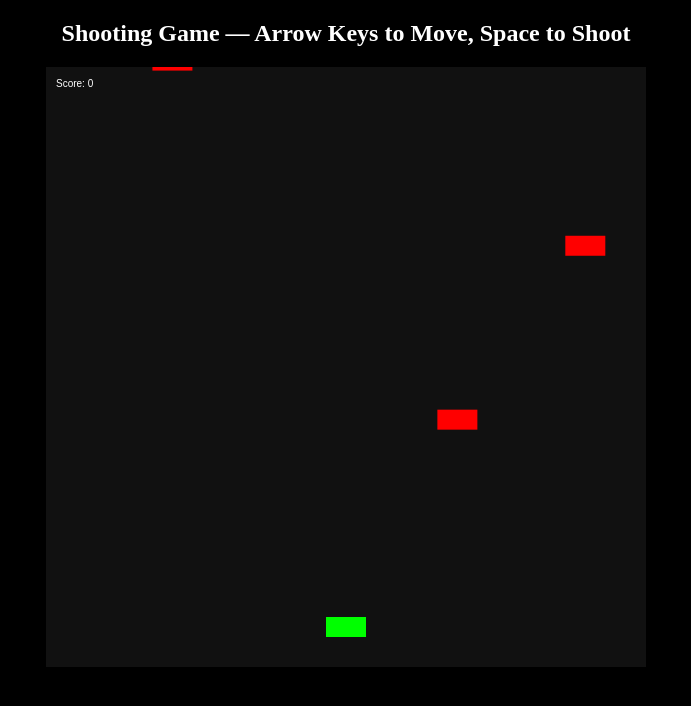
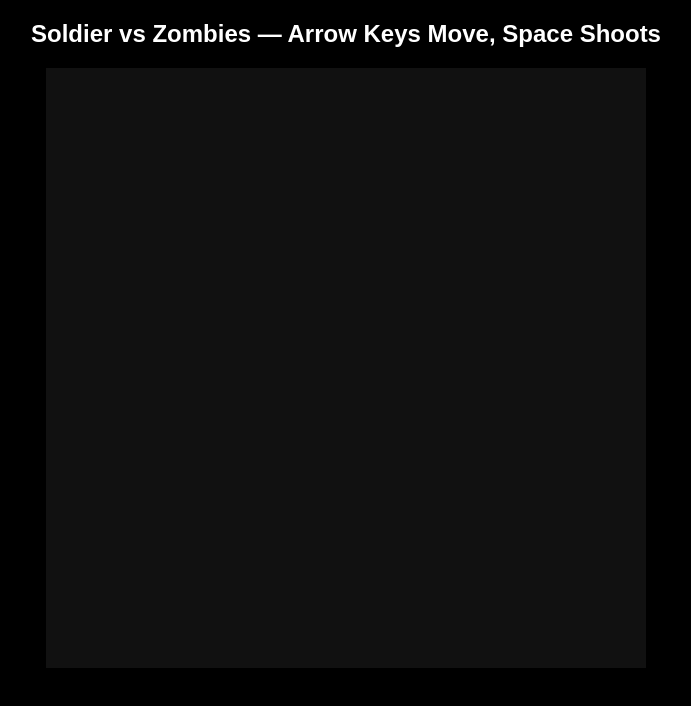
Before and after one commit to llamedomarkbenson-ship-it/Shooting-Game, a plain HTML site: page index.html in a window 1280 px wide. Shown: the whole page, without its empty margins (294-985 px from the left). Drawn offline with Linux system fonts and the light colour scheme.

Commit message:
Update index.html

```diff
--- a/index.html
+++ b/index.html
@@ -2,7 +2,7 @@
 <html>
 <head>
 <meta charset="UTF-8">
-<title>Shooting Game</title>
+<title>Soldier vs Zombies</title>
 <style>
 body {
     margin: 0;
@@ -10,35 +10,58 @@ body {
     overflow: hidden;
     text-align: center;
     color: white;
+    font-family: Arial;
 }
+
 canvas {
     background: #111;
     display: block;
     margin: auto;
 }
+
+#resetBtn {
+    display: none;
+    margin-top: 10px;
+    padding: 10px 20px;
+    font-size: 18px;
+    cursor: pointer;
+}
 </style>
 </head>
 
 <body>
-<h2>Shooting Game — Arrow Keys to Move, Space to Shoot</h2>
+<h2>Soldier vs Zombies — Arrow Keys Move, Space Shoots</h2>
+
 <canvas id="gameCanvas" width="600" height="600"></canvas>
+<br>
+<button id="resetBtn" onclick="resetGame()">Reset Game</button>
 
 <script>
 const canvas = document.getElementById("gameCanvas");
 const ctx = canvas.getContext("2d");
 
-let player = {
+let player, bullets, zombies, score, keys, gameOver;
+let spawnInterval;
+
+function init() {
+    player = {
         x: 280,
         y: 550,
         width: 40,
-    height: 20,
+        height: 30,
         speed: 6
     };
 
-let bullets = [];
-let enemies = [];
-let score = 0;
-let keys = {};
+    bullets = [];
+    zombies = [];
+    score = 0;
+    keys = {};
+    gameOver = false;
+
+    document.getElementById("resetBtn").style.display = "none";
+
+    spawnInterval = setInterval(spawnZombie, 1000);
+}
 
 document.addEventListener("keydown", e => keys[e.key] = true);
 document.addEventListener("keyup", e => keys[e.key] = false);
@@ -53,17 +76,21 @@ function shoot() {
     });
 }
 
-setInterval(() => {
-    enemies.push({
+function spawnZombie() {
+    if (!gameOver) {
+        zombies.push({
             x: Math.random() * 560,
             y: -20,
             width: 40,
-        height: 20,
+            height: 30,
             speed: 2 + Math.random() * 2
         });
-}, 1000);
+    }
+}
 
 function update() {
+    if (gameOver) return;
+
     if (keys["ArrowLeft"] && player.x > 0)
         player.x -= player.speed;
 
@@ -74,64 +101,7 @@ function update() {
         shoot();
 
     bullets.forEach(b => b.y -= b.speed);
-    enemies.forEach(e => e.y += e.speed);
+    zombies.forEach(z => z.y += z.speed);
 
     bullets = bullets.filter(b => b.y > 0);
-    enemies = enemies.filter(e => e.y < canvas.height);
-
-    enemies.forEach((enemy, ei) => {
-        bullets.forEach((bullet, bi) => {
-            if (
-                bullet.x < enemy.x + enemy.width &&
-                bullet.x + bullet.width > enemy.x &&
-                bullet.y < enemy.y + enemy.height &&
-                bullet.y + bullet.height > enemy.y
-            ) {
-                enemies.splice(ei, 1);
-                bullets.splice(bi, 1);
-                score++;
-            }
-        });
-
-        if (
-            enemy.y + enemy.height >= player.y &&
-            enemy.x < player.x + player.width &&
-            enemy.x + enemy.width > player.x
-        ) {
-            alert("Game Over! Score: " + score);
-            document.location.reload();
-        }
-    });
-}
-
-function draw() {
-    ctx.clearRect(0, 0, canvas.width, canvas.height);
-
-    ctx.fillStyle = "lime";
-    ctx.fillRect(player.x, player.y, player.width, player.height);
-
-    ctx.fillStyle = "yellow";
-    bullets.forEach(b =>
-        ctx.fillRect(b.x, b.y, b.width, b.height)
-    );
-
-    ctx.fillStyle = "red";
-    enemies.forEach(e =>
-        ctx.fillRect(e.x, e.y, e.width, e.height)
-    );
-
-    ctx.fillStyle = "white";
-    ctx.fillText("Score: " + score, 10, 20);
-}
-
-function gameLoop() {
-    update();
-    draw();
-    requestAnimationFrame(gameLoop);
-}
-
-gameLoop();
-</script>
-
-</body>
-</html>
+    zombies = zombies.fi
```
Lines whose indentation alone changed are shown as unchanged.
